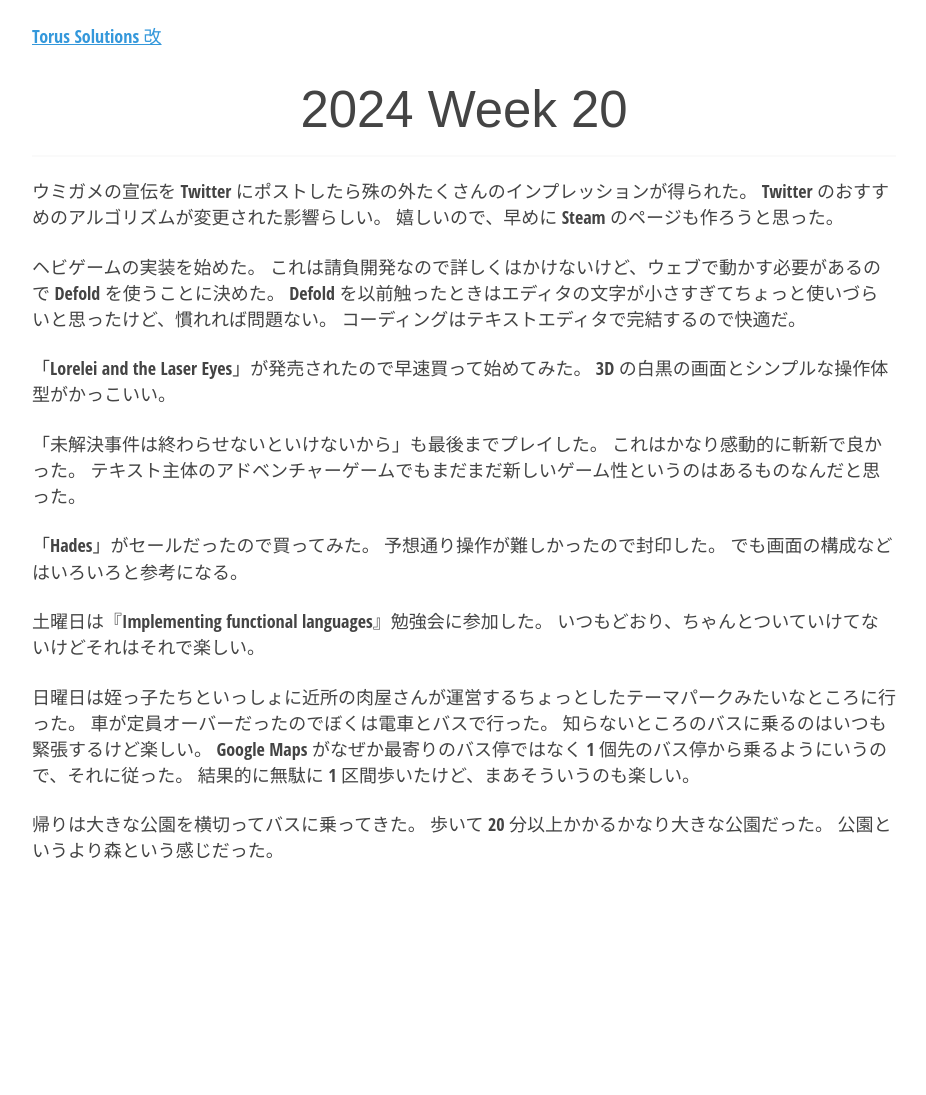
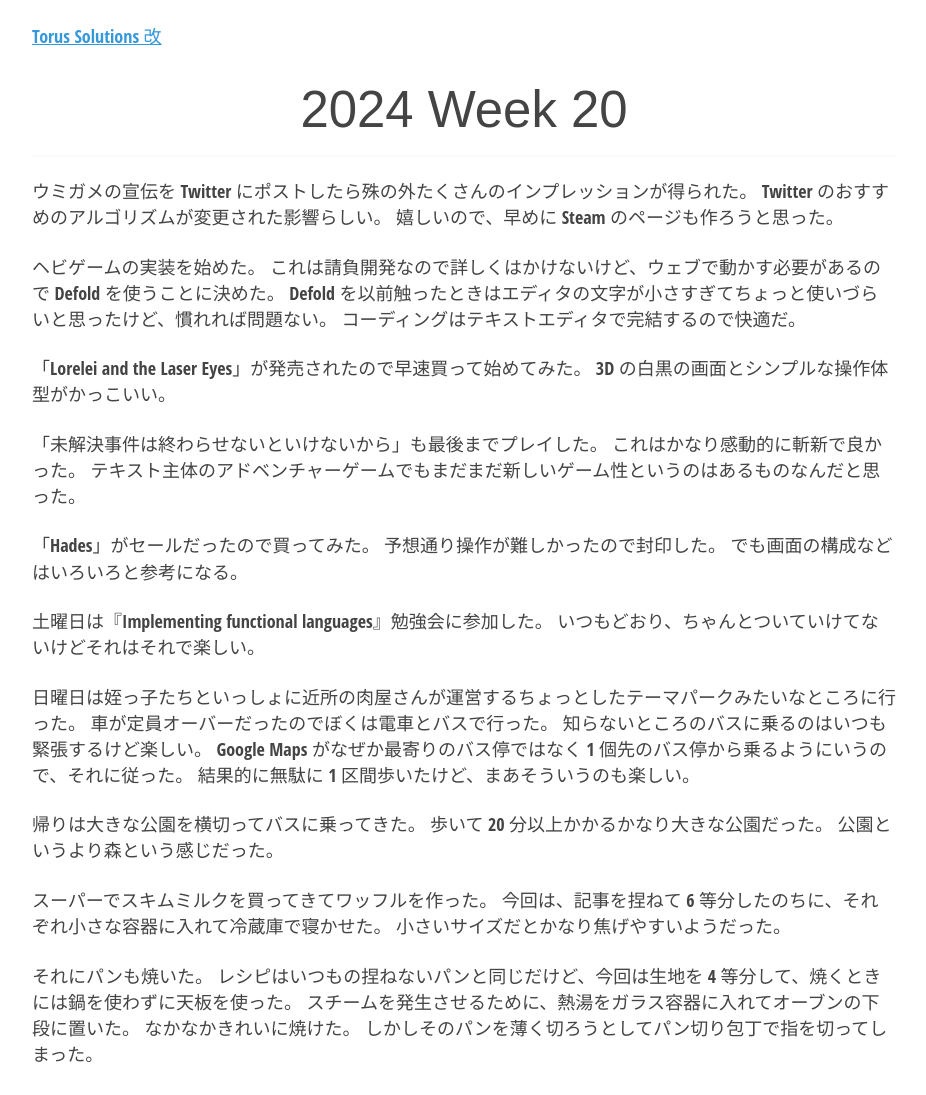
Before and after one commit to torus/torus.github.io, a Jekyll site: the page built from _posts/2024-05-21-week-20.md, in a window 1280 px wide. Shown: the whole page, without its empty margins (176-1102 px from the left). Built offline with Jekyll 4.4.1, drawn with Linux system fonts in a browser that asks for light colours; before the commit the page ends 900 px from its top, so only the background shows below that.

Commit message:
update week 20

```diff
--- a/_posts/2024-05-21-week-20.md
+++ b/_posts/2024-05-21-week-20.md
@@ -34,3 +34,13 @@ Google Maps がなぜか最寄りのバス停ではなく 1 個先のバス停
 帰りは大きな公園を横切ってバスに乗ってきた。
 歩いて 20 分以上かかるかなり大きな公園だった。
 公園というより森という感じだった。
+
+スーパーでスキムミルクを買ってきてワッフルを作った。
+今回は、記事を捏ねて 6 等分したのちに、それぞれ小さな容器に入れて冷蔵庫で寝かせた。
+小さいサイズだとかなり焦げやすいようだった。
+
+それにパンも焼いた。
+レシピはいつもの捏ねないパンと同じだけど、今回は生地を 4 等分して、焼くときには鍋を使わずに天板を使った。
+スチームを発生させるために、熱湯をガラス容器に入れてオーブンの下段に置いた。
+なかなかきれいに焼けた。
+しかしそのパンを薄く切ろうとしてパン切り包丁で指を切ってしまった。
```
